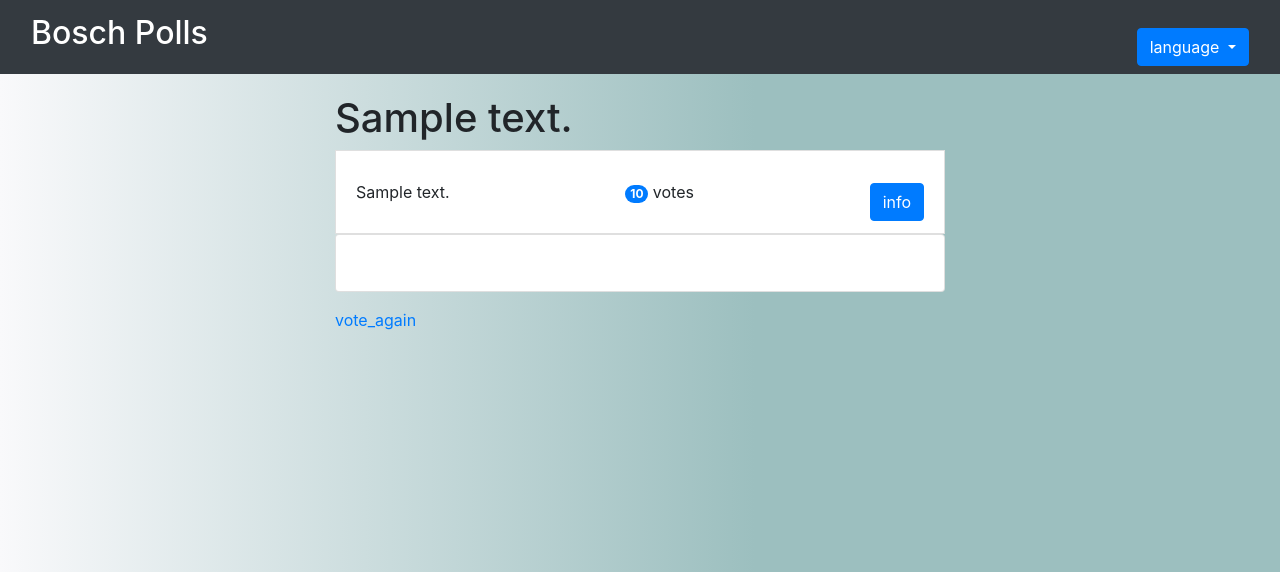
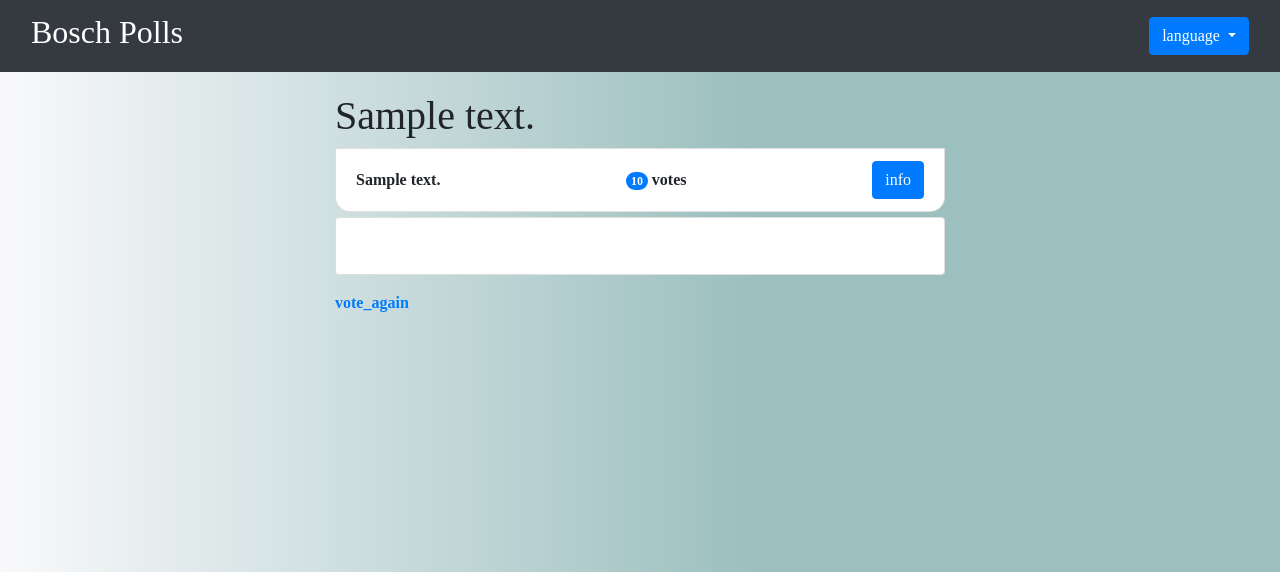
Before and after one commit to firarasl/bosch, a Django app: template polls/templates/polls/results.html in a window 1280 px wide, after a click on "info". Shown: the top 572 px of the page. Run offline with Django 3.2, Linux system fonts and the light colour scheme; the template is opened without the code that fills it: most values are stand-ins (such as "Sample title", 1, 10 or a date in 2020).

Commit message:
corrected css, and translation

```diff
--- a/bosch/settings.py
+++ b/bosch/settings.py
@@ -130,7 +130,7 @@
 
 # path to the locales
 LOCALE_PATHS = (
-    os.path.join(BASE_DIR,'locale/'),
+    os.path.join(BASE_DIR,'locale/',),
 )
 
 USE_I18N = True
--- a/polls/static/polls/style.css
+++ b/polls/static/polls/style.css
@@ -5,6 +5,8 @@
 body{
 background: rgb(0,0,2);
 background: linear-gradient(90deg, rgba(0,0,2,1) 0%, rgba(249,249,251,1) 0%, rgba(156,191,191,1) 59%);
+    font-family: FontAwesome;
+    font-weight: bolder;
 
 }
 *{
@@ -35,3 +37,21 @@
 ul {
   list-style-type: none;
 }
+
+
+li{
+    border-radius: 15px;
+    margin-bottom: 5px;
+}
+.custom-collapse{
+    border-radius: 15px;
+    margin-bottom: 10px;
+
+}
+.btn {
+    margin-top: 0px !important;
+}
+
+.hover-line:hover{
+    background-color: rgba(255,255,255, 0.5);
+}
--- a/polls/templates/polls/index.html
+++ b/polls/templates/polls/index.html
@@ -2,8 +2,9 @@
 {% load i18n %}
 <!-- First page of the website -->
 {% block content %}
-<h3><strong>{% translate "welcome" %}</strong></h3>
-<div style="margin-top: 50px"> <h1>{% translate "app_name" %}</h1></div>
+<h3 style="text-align: center"><strong >{% translate "welcome" %}</strong></h3>
+<div style="margin-top: 50px; text-align: center"> <h1>{% translate "app_name" %}</h1></div>
+    <br>
 <div class="list group">
 <!-- Display questions if polls are available -->
 {% if latest_question_list %}
--- a/polls/templates/polls/results.html
+++ b/polls/templates/polls/results.html
@@ -4,17 +4,23 @@
 {% block content %}
 <h1>{{ question.question_text }}</h1>
 <!-- Result page after completing the voting process, displays non-anonym voter names when clicked on info toggle. -->
-<ul>
+
+
+
+    <ul>
+
+
 {% for choice in question.choice_set.all %}
 
-        <li class="list-group-item  d-flex justify-content-between align-items-center">
+        <li class="list-group-item  d-flex justify-content-between align-items-center hover-line">
             {{ choice.choice_text }}<span> <span class="badge bg-primary rounded-pill"> {{ choice.votes }} </span> vote{{ choice.votes|pluralize }}</span>
           <button class="btn btn-primary" type="button" data-toggle="collapse" data-target="#collapseExample{{forloop.counter}}" aria-expanded="false" aria-controls="collapseExample">
     info
   </button></li>
 
 
-<div class="collapse" id="collapseExample{{forloop.counter}}">
+
+<div class="collapse custom-collapse" id="collapseExample{{forloop.counter}}">
   <div class="card card-body">
 
 <p>
@@ -27,23 +33,25 @@
 </p>
 <!-- If everyone voted anonymously, names will not be displayed. -->
   {% for w in voters_count %}
-          {% if choice.choice_text == w.choice_text and w.count == 0  %}
+          {% if choice.choice_text == w.choice_text %}
+              {% if w.count == 0 or choice.votes == 0%}
         <p>{% translate "no_non_anonym_voters" %}</p>
+
+      {% endif %}
       {% endif %}
 
 {% endfor %}
 
-<!-- If choice has no votes at all. -->
 
-    {% if choice.votes == 0 %}
-        <p>{% translate "no_voters" %}</p>
-    {% endif %}
 
   </div>
 </div>
-
 {% endfor %}
 </ul>
 
+
+
+
+
 <a href="{% url 'detail' question.id %}">{% translate "vote_again" %}</a>
 {% endblock%}
```
Also changed, not shown: db.sqlite3, locale/de/LC_MESSAGES/django.po, locale/en/LC_MESSAGES/django.po, locale/uk/LC_MESSAGES/django.po.
